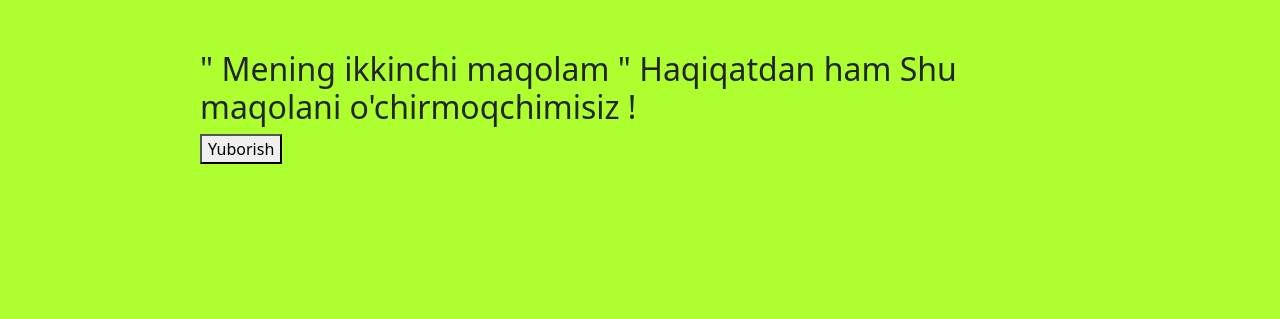
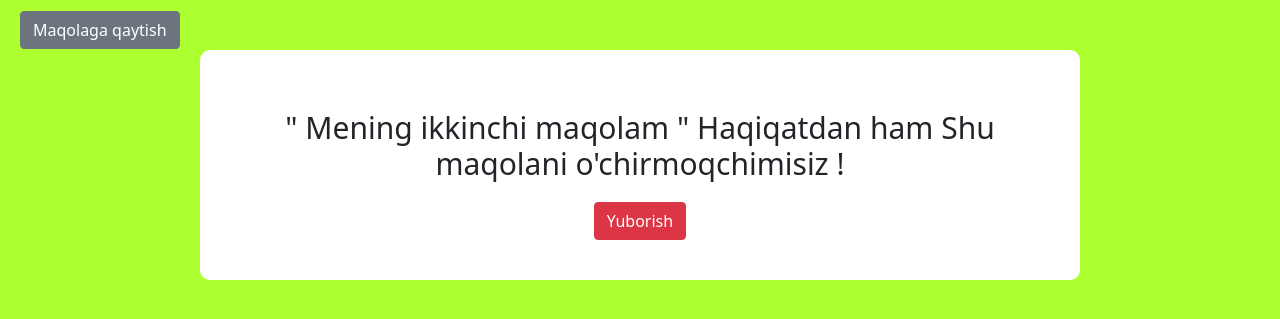
Before and after one commit to Asadbek16github/Django_Blog.2.0, a Django app: page /articles/2/delete/ in a window 1280 px wide. Shown: the part 89-408 px from the top of the page. Run offline with Django 3.2, Linux system fonts and the light colour scheme; data comes from the database, SQL or seed files in the repository; both versions use the stored data as it was after the commit.

Commit message:
Delete article page ga stillar berildi va yana bir ikki o'zgarishlar

```diff
--- a/static/css/main.css
+++ b/static/css/main.css
@@ -114,7 +114,8 @@ body{
 .detailDiv{
     background-color: #fff;
     text-align: center;
-    padding: 30px;
+    padding: 40px 50px;
+    border-radius: 10px;
 }
 
 .detailDiv_image img{
@@ -170,3 +171,12 @@ body{
     left: 20px;
 }
 /* Oxiri: Atricle Update Page */
+
+
+/* Boshi: Article Delete page */
+.article_delete{
+    text-align: center;
+    background-color: #fff;
+    padding: 40px 50px;
+    border-radius: 10px;
+}
--- a/templates/article_delete.html
+++ b/templates/article_delete.html
@@ -5,8 +5,9 @@
 {% block content %}
     <div class="article_delete">
         <form method="post">{% csrf_token %}
-            <h2>" {{object.Sarlovha}} " Haqiqatdan ham Shu maqolani o'chirmoqchimisiz !</h2>
-            <button type="submit" >Yuborish</button>
+            <h2 class="title_page">" {{object.Sarlovha}} " Haqiqatdan ham Shu maqolani o'chirmoqchimisiz !</h2>
+            <button type="submit" class="btn btn-danger">Yuborish</button>
         </form>
+        <a href="{% url 'articleDetail' object.pk %}" class="update_btn btn btn-secondary" >Maqolaga qaytish</a>
     </div>
 {% endblock content %}
```
Also changed, not shown: db.sqlite3, media/images/oLeIiO_B8IMdVE.webp (deleted).
